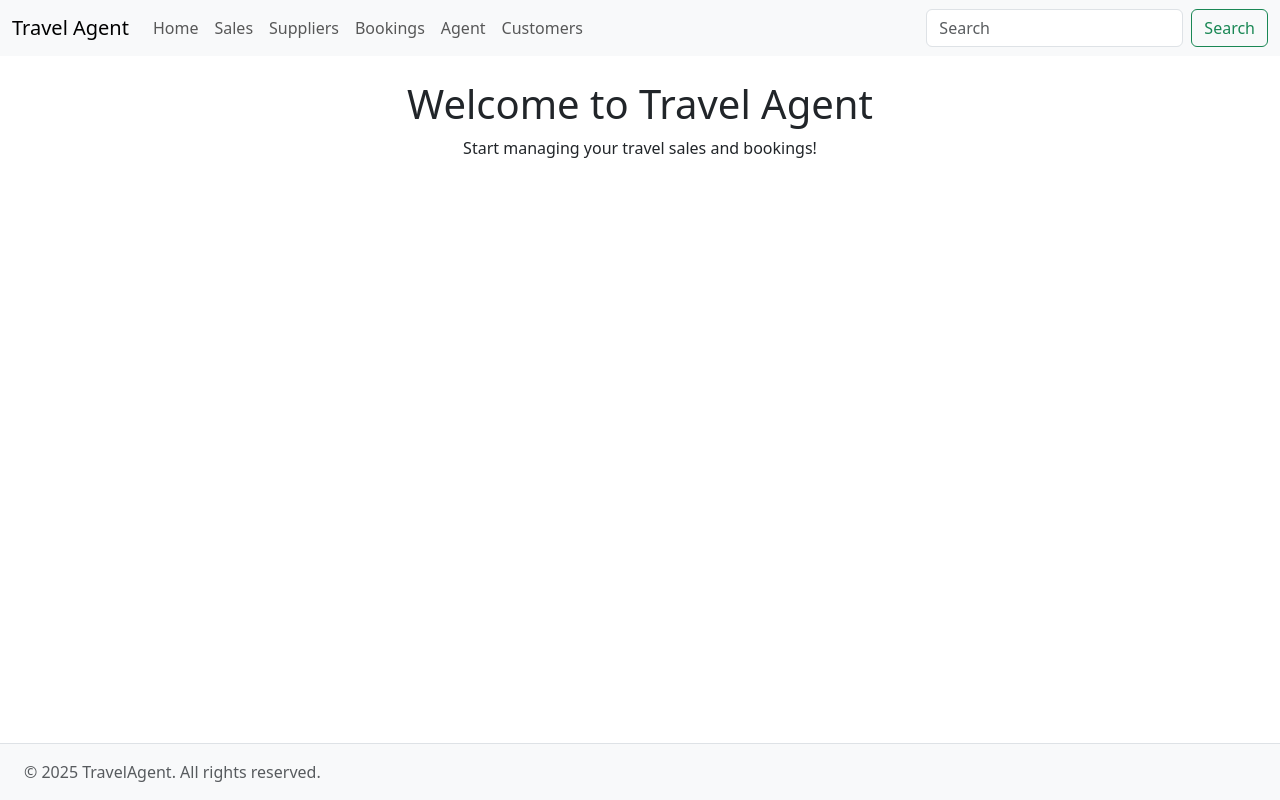
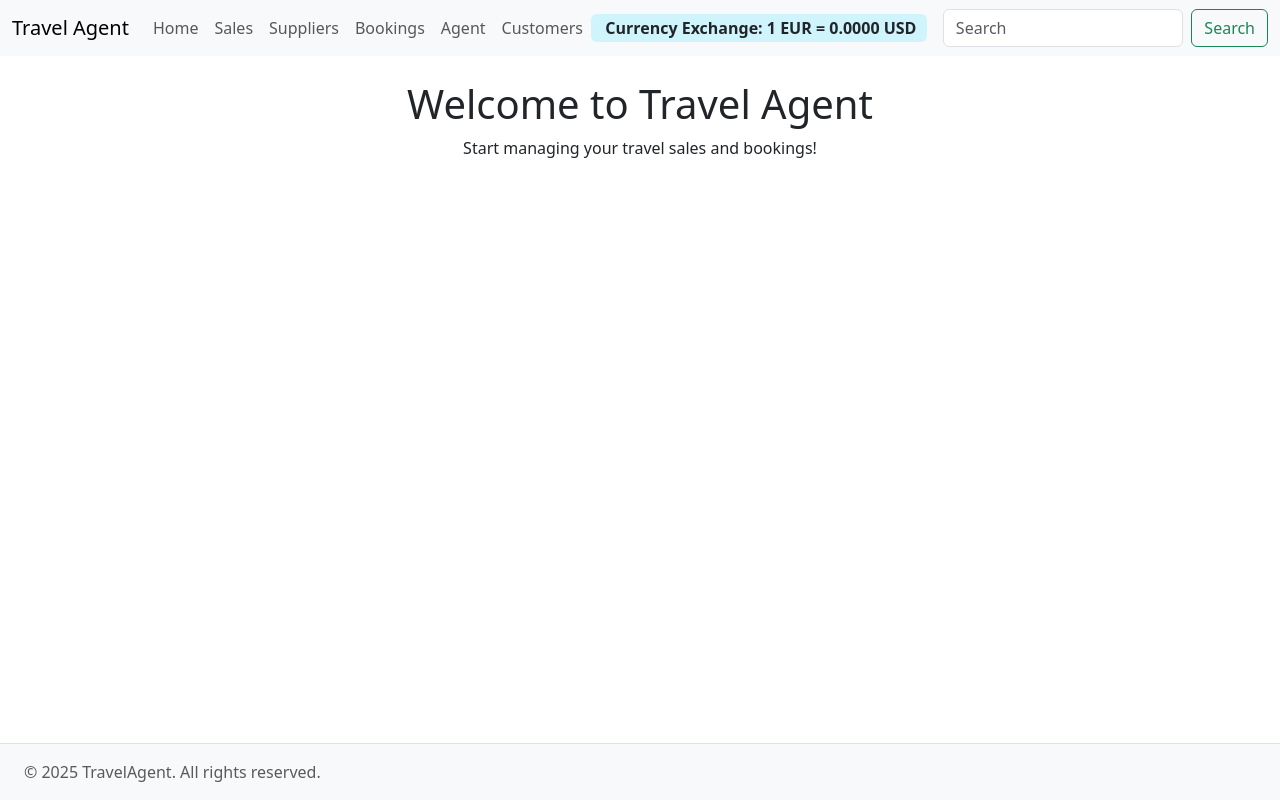
Before and after one commit to crishof/TravelAgent, an Angular app in the folder frontend/travelApp/: page / in a window 1280 px wide. Built offline with nearby package versions, Linux system fonts and the light colour scheme; no server answers.

Commit message:
show exchange rates

```diff
--- a/frontend/travelApp/src/app/app.component.html
+++ b/frontend/travelApp/src/app/app.component.html
@@ -70,6 +70,21 @@
           >
         </li>
       </ul>
+      <div class="d-flex align-items-center ms-auto me-3">
+        <span
+          class="badge bg-info-subtle text-dark fs-6"
+          style="cursor: pointer"
+          (click)="toggleExchangeDirection()"
+          title="Click to invert conversion"
+        >
+          <i class="bi bi-currency-exchange me-1"></i>
+          Currency Exchange:
+          <strong
+            >1 {{ fromCurrency }} = {{ displayRate | number : "1.4-4" }}
+            {{ toCurrency }}</strong
+          >
+        </span>
+      </div>
       <form class="d-flex" role="search">
         <input
           class="form-control me-2"
--- a/frontend/travelApp/src/app/app.component.ts
+++ b/frontend/travelApp/src/app/app.component.ts
@@ -1,6 +1,7 @@
 import { CommonModule } from '@angular/common';
-import { Component } from '@angular/core';
+import { Component, inject, OnInit } from '@angular/core';
 import { RouterLink, RouterOutlet } from '@angular/router';
+import { ExchangeService } from './services/exchange.service';
 
 @Component({
   selector: 'app-root',
@@ -9,12 +10,42 @@ import { RouterLink, RouterOutlet } from '@angular/router';
   templateUrl: './app.component.html',
   styleUrl: './app.component.css',
 })
-export class AppComponent {
+export class AppComponent implements OnInit {
+  ngOnInit(): void {
+    this.getExchangeRate();
+  }
+
   title = 'travelApp';
   menuOption: string = '';
   currentYear: number = new Date().getFullYear();
+  exchangeRate: number = 0;
+  _exchangeService = inject(ExchangeService);
+  isEURtoUSD: boolean = true;
 
   onOption(menuOption: string) {
     this.menuOption = menuOption;
   }
+
+  getExchangeRate(): number {
+    this._exchangeService.getExchangeRate('EUR', 'USD').subscribe((data) => {
+      this.exchangeRate = data;
+    });
+    return this.exchangeRate;
+  }
+
+  toggleExchangeDirection() {
+    this.isEURtoUSD = !this.isEURtoUSD;
+  }
+
+  get displayRate(): number {
+    return this.isEURtoUSD ? this.exchangeRate : 1 / this.exchangeRate;
+  }
+
+  get fromCurrency(): string {
+    return this.isEURtoUSD ? 'EUR' : 'USD';
+  }
+
+  get toCurrency(): string {
+    return this.isEURtoUSD ? 'USD' : 'EUR';
+  }
 }
--- /dev/null
+++ b/frontend/travelApp/src/app/services/exchange.service.ts
@@ -0,0 +1,18 @@
+import { HttpClient } from '@angular/common/http';
+import { inject, Injectable } from '@angular/core';
+import { Observable } from 'rxjs';
+
+@Injectable({
+  providedIn: 'root',
+})
+export class ExchangeService {
+  constructor() {}
+
+  readonly _http = inject(HttpClient);
+  readonly _urlBase = `http://localhost:9001/api/exchange-rate`;
+  getExchangeRate(from: string, to: string): Observable<number> {
+    return this._http.get<number>(`${this._urlBase}/getSync`, {
+      params: { from, to },
+    });
+  }
+}
```
Also changed, not shown: 1 other file (tests, documents, lock files or other folders).
